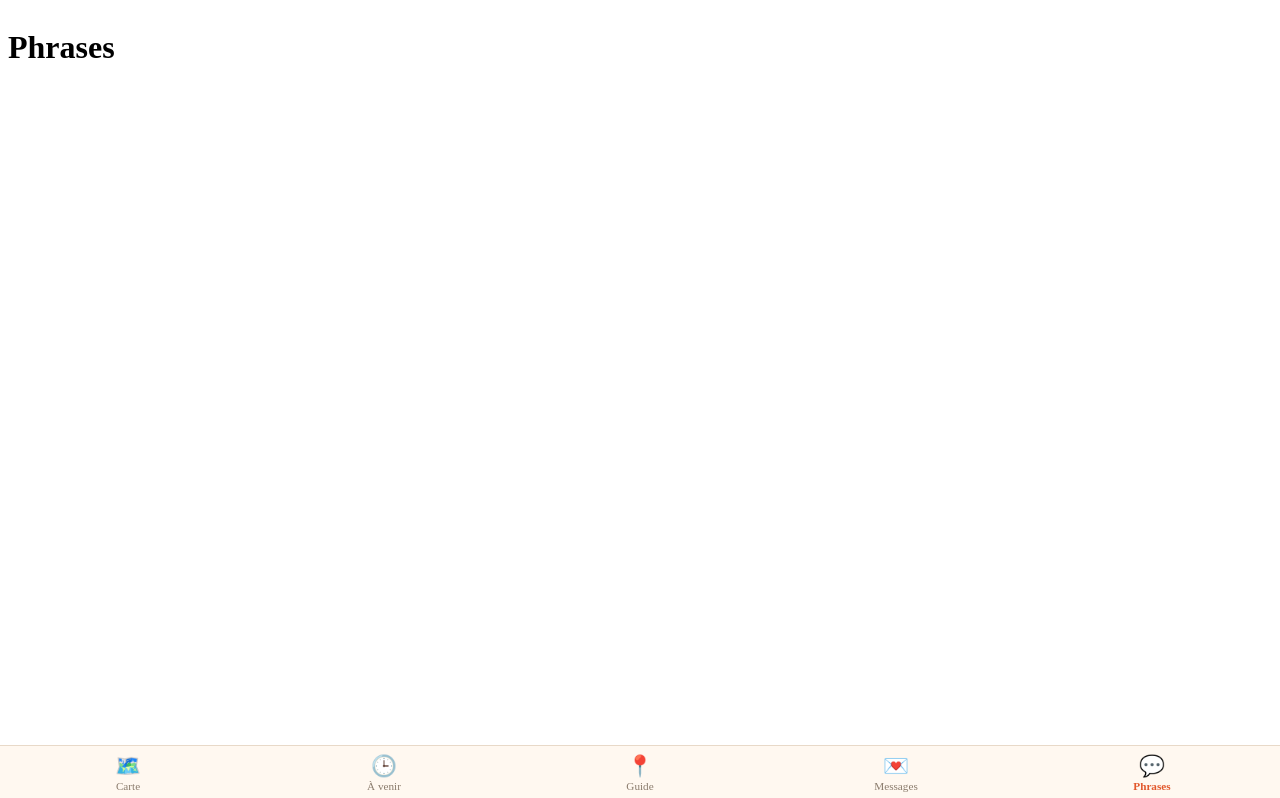
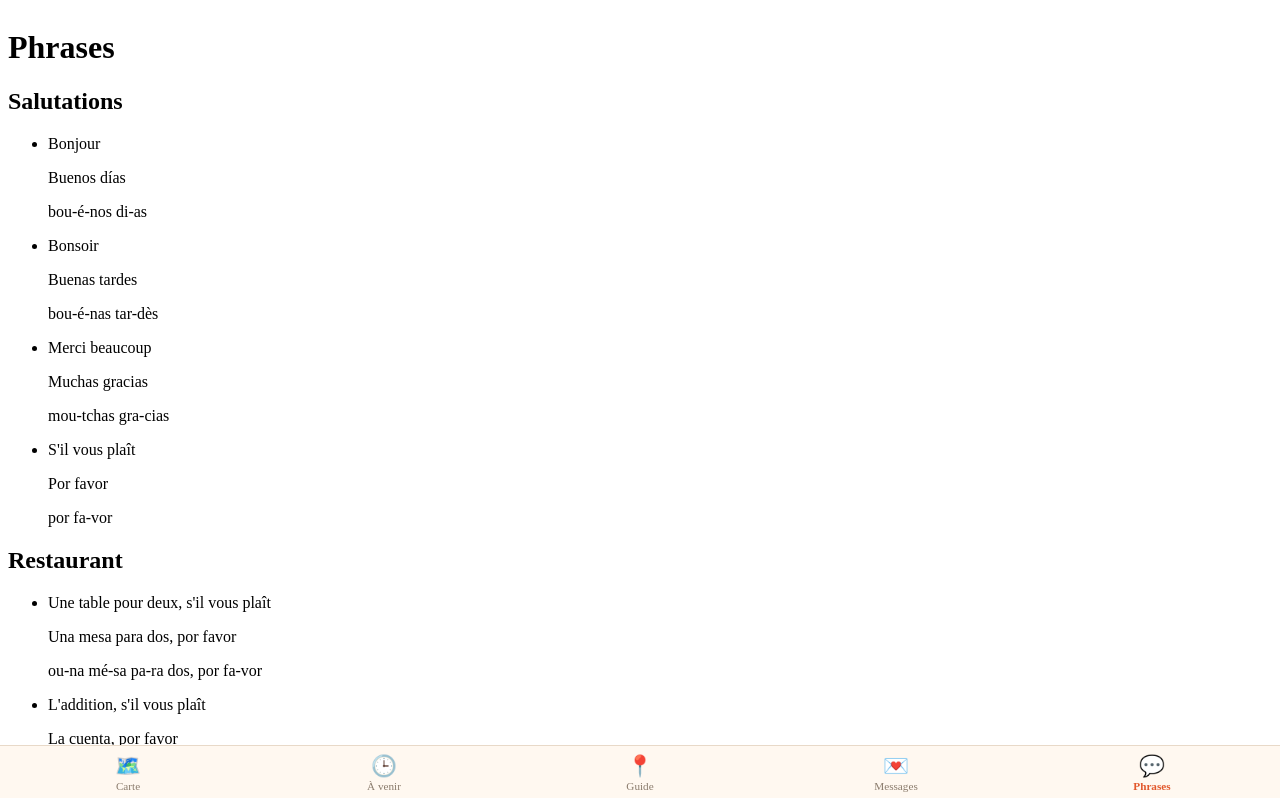
Before and after one commit to TPilate/laulau-coco-spain, a Nuxt app: page /phrases in a window 1280 px wide. Shown: the top 798 px of the page. Built offline with nearby package versions, Linux system fonts and the light colour scheme.

Commit message:
feat: implement Phrases page

```diff
--- a/pages/phrases.vue
+++ b/pages/phrases.vue
@@ -1,5 +1,21 @@
+<script setup lang="ts">
+import { phrases } from '~/data/content'
+
+const groupes = groupPhrasesParTheme(phrases)
+</script>
+
 <template>
   <div class="page">
     <h1>Phrases</h1>
+    <section v-for="(phrasesDuTheme, theme) in groupes" :key="theme">
+      <h2>{{ theme }}</h2>
+      <ul>
+        <li v-for="(phrase, index) in phrasesDuTheme" :key="`${theme}-${index}`">
+          <p class="fr">{{ phrase.fr }}</p>
+          <p class="es">{{ phrase.es }}</p>
+          <p class="prononciation">{{ phrase.prononciation }}</p>
+        </li>
+      </ul>
+    </section>
   </div>
 </template>
```
